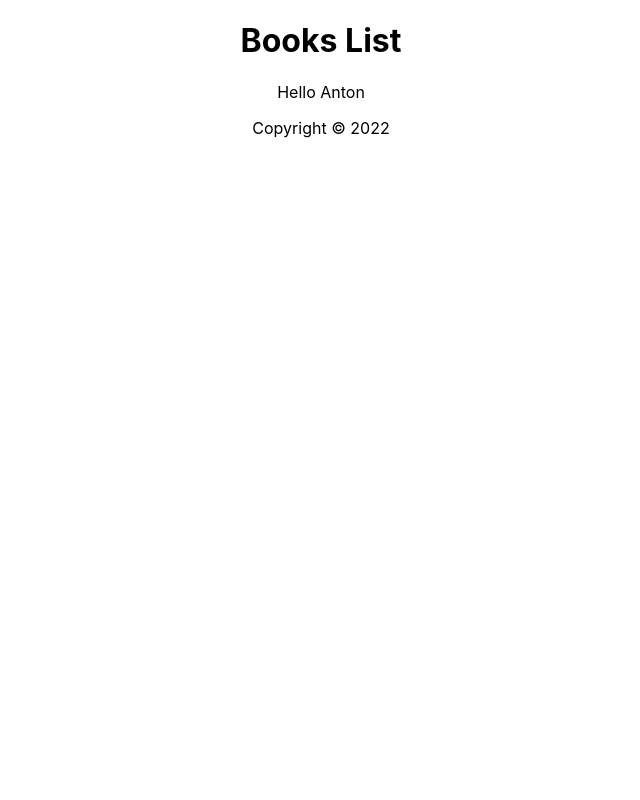
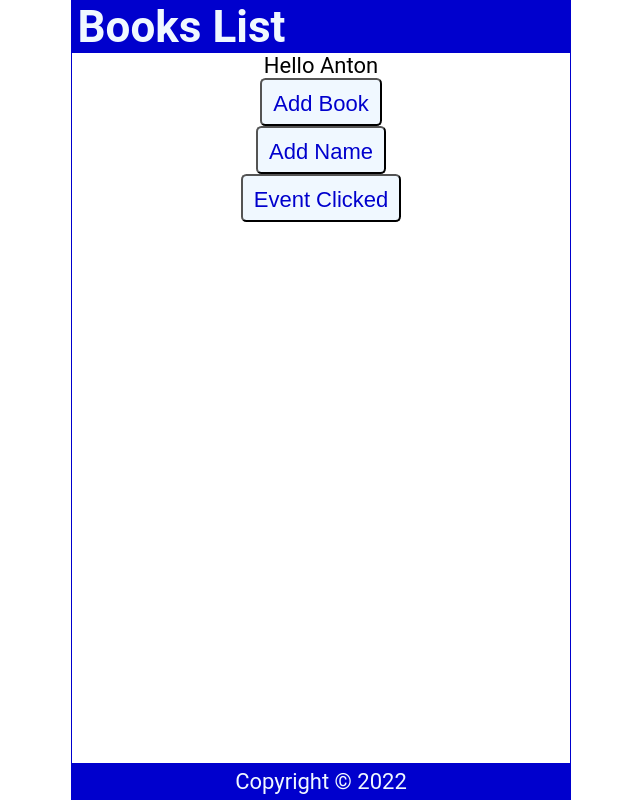
Before and after one commit to bendamian/React_app, a React (Create React App) app in the folder books/: page / in a window 1280 px wide. Shown: the whole page, without its empty margins (319-959 px from the left). Built offline with nearby package versions, Linux system fonts and the light colour scheme.

Commit message:
testing click events

```diff
--- a/books/src/App.css
+++ /dev/null
@@ -1,38 +0,0 @@
-.App {
-  text-align: center;
-}
-
-.App-logo {
-  height: 40vmin;
-  pointer-events: none;
-}
-
-@media (prefers-reduced-motion: no-preference) {
-  .App-logo {
-    animation: App-logo-spin infinite 20s linear;
-  }
-}
-
-.App-header {
-  background-color: #282c34;
-  min-height: 100vh;
-  display: flex;
-  flex-direction: column;
-  align-items: center;
-  justify-content: center;
-  font-size: calc(10px + 2vmin);
-  color: white;
-}
-
-.App-link {
-  color: #61dafb;
-}
-
-@keyframes App-logo-spin {
-  from {
-    transform: rotate(0deg);
-  }
-  to {
-    transform: rotate(360deg);
-  }
-}
--- a/books/src/App.js
+++ b/books/src/App.js
@@ -1,4 +1,3 @@
-import "./App.css";
 import Header from "./Header";
 import Content from "./Content";
 import Footer from "./Footer";
--- a/books/src/Content.js
+++ b/books/src/Content.js
@@ -8,9 +8,24 @@
     return name[int];
   };
 
+  const handleClick = () => {
+    console.log("Add Book");
+  };
+
+  const handleClick2 = name => {
+    console.log(`${name} Clicked`);
+  };
+
+  const handleClick3 = e => {
+    console.log(e.target);
+  };
+
   return (
     <main>
-      <p> Hello {memberNamme()}</p>
+      <p onDoubleClick={handleClick}>Hello {memberNamme()}</p>
+      <button onClick={handleClick}>Add Book</button>
+      <button onClick={() => handleClick2("Ben")}>Add Name</button>
+      <button onClick={e => handleClick3(e)}>Event Clicked</button>
     </main>
   );
 }
--- a/books/src/Header.js
+++ b/books/src/Header.js
@@ -1,8 +1,9 @@
 import React from "react";
 
 function Header() {
+  // let headerStyle = { backgroundColor: "lightblue", color: "white" };
   return (
-    <header>
+    <header /*style={headerStyle}*/>
       <h1>Books List</h1>
     </header>
   );
--- a/books/src/index.css
+++ b/books/src/index.css
@@ -1,13 +1,184 @@
+* {
+  margin: 0;
+  padding: 0;
+  box-sizing: border-box;
+}
+
+html {
+  font-size: 22px;
+}
+
 body {
-  margin: 0;
-  font-family: -apple-system, BlinkMacSystemFont, 'Segoe UI', 'Roboto', 'Oxygen',
-    'Ubuntu', 'Cantarell', 'Fira Sans', 'Droid Sans', 'Helvetica Neue',
-    sans-serif;
+  min-height: 100vh;
+  font-family: "Roboto", "Oxygen", "Ubuntu", "Cantarell", "Fira Sans",
+    "Droid Sans", "Helvetica Neue", sans-serif;
   -webkit-font-smoothing: antialiased;
   -moz-osx-font-smoothing: grayscale;
 }
 
-code {
-  font-family: source-code-pro, Menlo, Monaco, Consolas, 'Courier New',
-    monospace;
+.App {
+  display: flex;
+  flex-direction: column;
+  justify-content: center;
+  align-items: center;
+  height: 100vh;
+  width: 100%;
+  max-width: 500px;
+  border: 1px solid mediumblue;
+  margin: auto;
 }
+
+header {
+  width: 100%;
+  padding: 0 0.25em;
+  background-color: mediumblue;
+  color: aliceblue;
+  display: flex;
+  justify-content: space-between;
+  align-items: center;
+}
+
+main {
+  width: 100%;
+  display: flex;
+  flex-direction: column;
+  flex-grow: 1;
+  justify-content: flex-start;
+  align-items: center;
+  overflow-y: auto;
+}
+
+footer {
+  width: 100%;
+  padding: 0.25em;
+  background-color: mediumblue;
+  color: aliceblue;
+  display: grid;
+  place-content: center;
+}
+
+ul {
+  width: 100%;
+  list-style: none;
+  padding: 0 0.25rem 0.25rem;
+}
+
+ul li::before {
+  content: "\200B";
+}
+
+.item {
+  display: flex;
+  justify-content: flex-start;
+  align-items: center;
+  padding: 0.5rem 0 0.5rem 0.5rem;
+  margin: 0.25rem 0;
+  background-color: #eee;
+}
+
+.item:first-child {
+  margin: 0;
+}
+
+.item input[type="checkbox"] {
+  text-align: center;
+  width: 2.5rem;
+  width: 48px;
+  min-width: 48px;
+  height: 2.5rem;
+  height: 48px;
+  min-height: 48px;
+  cursor: pointer;
+  margin-right: 0.5rem;
+}
+
+.item input[type="checkbox"]:focus + label {
+  text-decoration: underline;
+}
+
+.item > label {
+  font-size: 0.75rem;
+  flex-grow: 1;
+}
+
+.item svg {
+  width: 48px;
+  min-width: 48px;
+  height: 36px;
+  font-size: 1rem;
+  color: steelblue;
+  cursor: pointer;
+}
+
+.item svg:focus,
+.item svg:hover {
+  color: red;
+  outline: none;
+}
+
+.addForm {
+  width: 100%;
+  display: flex;
+  justify-content: flex-start;
+  margin: 0.5rem 0 0;
+  padding: 0 0.5rem 0.25rem;
+  border-bottom: 1px solid #eee;
+}
+
+.addForm label {
+  position: absolute;
+  left: -99999px;
+}
+
+.addForm input[type="text"] {
+  flex-grow: 1;
+  max-width: calc(100% - 50px);
+  min-height: 48px;
+  font-size: 1rem;
+  padding: 0.25rem;
+  border-radius: 0.25rem;
+  margin-right: 0.25rem;
+  outline: none;
+}
+
+button {
+  height: 48px;
+  min-width: 48px;
+  border-radius: 0.25rem;
+  padding: 0.5rem;
+  font-size: 1rem;
+  background-color: aliceblue;
+  color: mediumblue;
+  cursor: pointer;
+}
+
+button:focus,
+button:hover {
+  color: white;
+  background-color: limegreen;
+  outline: none;
+}
+
+.searchForm {
+  width: 100%;
+  display: flex;
+  justify-content: flex-start;
+  margin: 0.25rem 0 0;
+  padding: 0 0.5rem 0.25rem;
+  border-bottom: 1px solid #eee;
+}
+
+.searchForm label {
+  position: absolute;
+  left: -99999px;
+}
+
+.searchForm input[type="text"] {
+  flex-grow: 1;
+  max-width: 100%;
+  min-height: 48px;
+  font-size: 1rem;
+  padding: 0.25rem;
+  border-radius: 0.25rem;
+  outline: none;
+}
```
